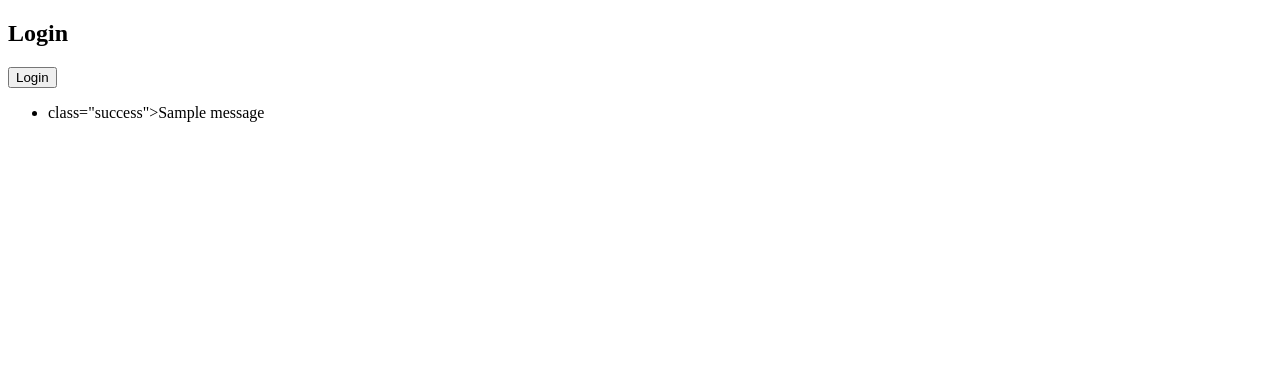
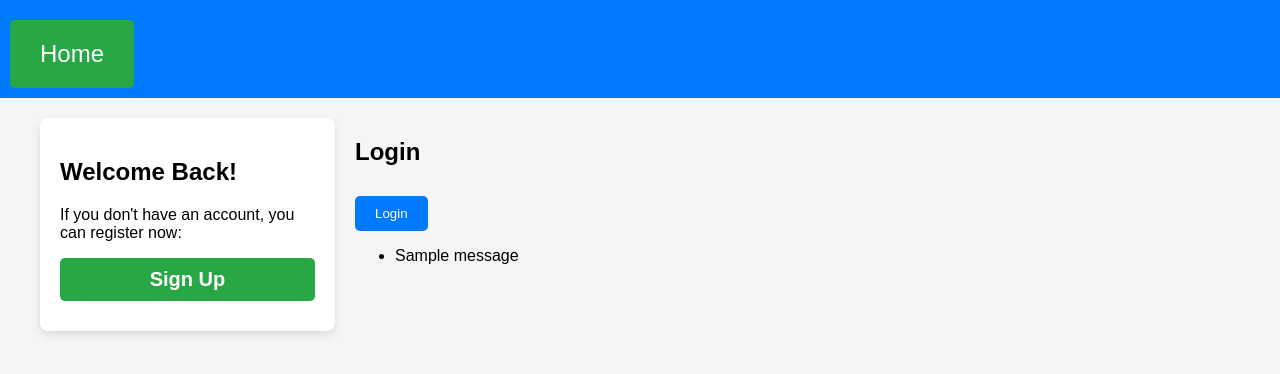
Before and after one commit to OPanurag/blog_project, a Django app: template blog/templates/blog/login.html in a window 1280 px wide. Shown: the top 374 px of the page. Run offline with Django 5.2, Linux system fonts and the light colour scheme; the template is opened without the code that fills it, so the values that code supplies are empty; one stand-in notice (Sample message) is shown.

Commit message:
Update login.html

```diff
--- a/blog/templates/blog/login.html
+++ b/blog/templates/blog/login.html
@@ -1,22 +1,73 @@
 <!-- blog/templates/blog/login.html -->
-<!DOCTYPE html>
-<html>
-<head>
-    <title>Login</title>
-</head>
-<body>
+{% extends "blog/base.html" %}
+
+{% block title %}Login{% endblock %}
+
+{% block content %}
+<div class="form-container">
+    <form method="post">
         <h2>Login</h2>
-<form method="post">
         {% csrf_token %}
         {{ form.as_p }}
         <button type="submit">Login</button>
-</form>
         {% if messages %}
         <ul>
             {% for message in messages %}
-    <li>{% if message.tags %} class="{{ message.tags }}"{% endif %}>{{ message }}</li>
+            <li{% if message.tags %} class="{{ message.tags }}"{% endif %}>{{ message }}</li>
             {% endfor %}
         </ul>
         {% endif %}
-</body>
-</html>
+    </form>
+</div>
+{% endblock %}
+
+{% block left_sidebar %}
+<div class="login-signup">
+    <h2>Welcome Back!</h2>
+    <p>If you don't have an account, you can register now:</p>
+    <a href="{% url 'signup' %}" class="auth-button">Sign Up</a>
+</div>
+{% endblock %}
+
+<style>
+    .form-container {
+        display: flex;
+        justify-content: center;
+        align-items: center;
+        height: calc(100vh - 60px); /* Adjust height for header */
+    }
+    form {
+        background-color: #ffffff;
+        padding: 20px;
+        border: 1px solid #ced4da;
+        border-radius: 5px;
+        max-width: 400px;
+        margin: auto;
+        box-shadow: 0 2px 5px rgba(0, 0, 0, 0.1);
+    }
+    h2 {
+        color: #343a40;
+    }
+    button {
+        background-color: #007bff;
+        color: #ffffff;
+        border: none;
+        padding: 10px 20px;
+        border-radius: 5px;
+        cursor: pointer;
+        width: 100%; /* Full width button */
+    }
+    button:hover {
+        background-color: #0056b3;
+    }
+    ul {
+        list-style-type: none;
+        padding: 0;
+    }
+    li {
+        padding: 5px 0;
+    }
+    .message {
+        color: #d9534f;
+    }
+</style>
```
Lines whose indentation alone changed are shown as unchanged.
